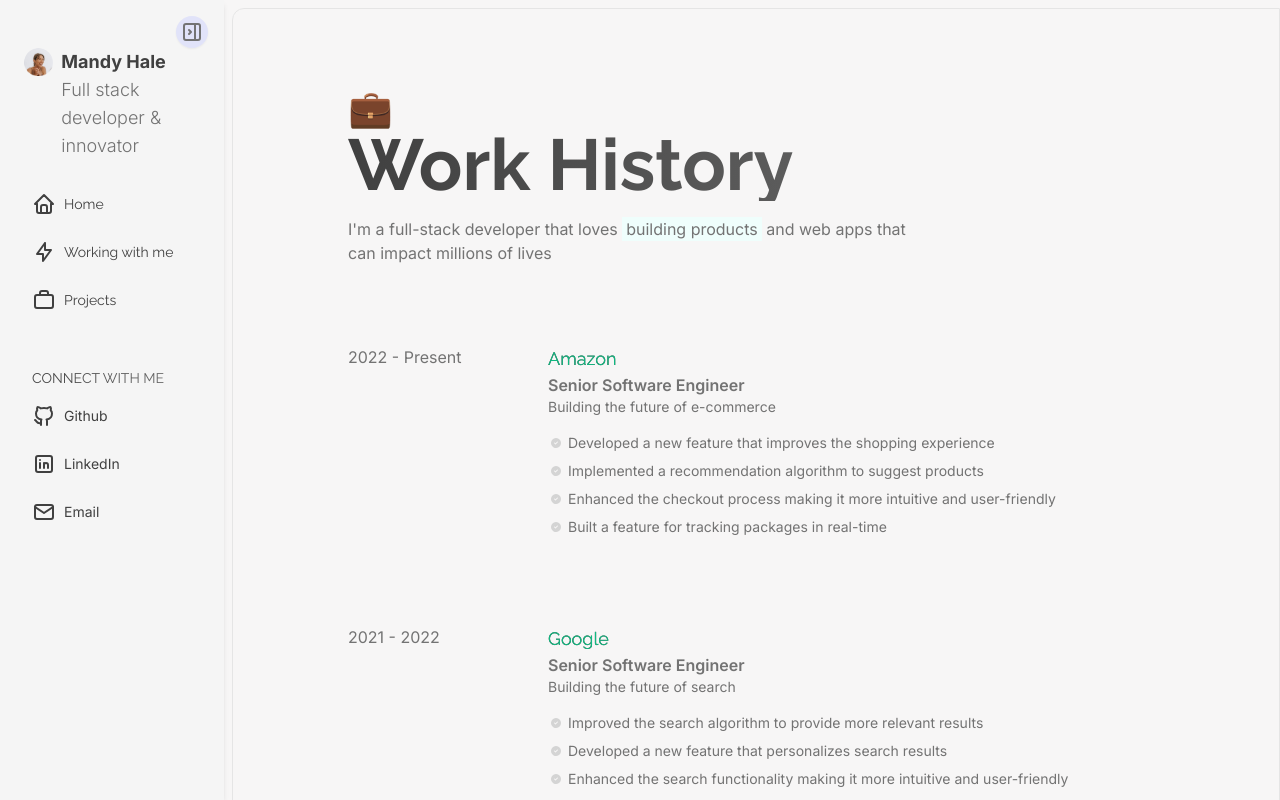
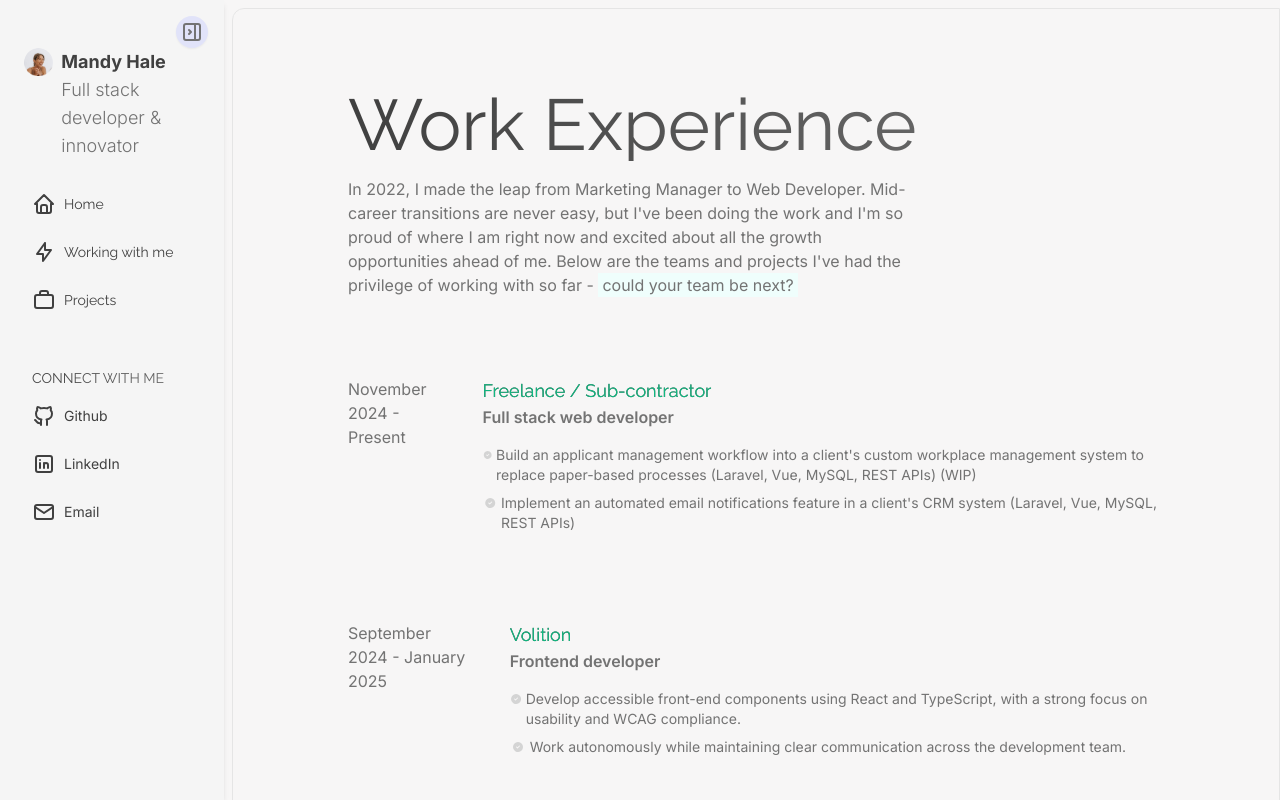
Before and after one commit to mandyh101/portfolio-2025, a Next.js app: page /resume in a window 1280 px wide. Built offline with nearby package versions, Linux system fonts and the light colour scheme.

Commit message:
content: add work experience content

```diff
--- a/src/app/resume/page.tsx
+++ b/src/app/resume/page.tsx
@@ -1,20 +1,29 @@
+import { Badge } from '@/components/Badge'
 import { Container } from '@/components/Container'
 import { Heading } from '@/components/Heading'
 import { Highlight } from '@/components/Highlight'
 import { Paragraph } from '@/components/Paragraph'
 import { WorkHistory } from '@/components/WorkHistory'
+import { IconBrandGithub } from '@tabler/icons-react'
 
 export default function Home() {
   return (
     <Container>
-      <span className="text-4xl">💼</span>
-      <Heading className="font-black">Work History</Heading>
+      <Heading className="h1">Work Experience</Heading>
       <Paragraph className="max-w-xl mt-4">
-        I&apos;m a full-stack developer that loves{' '}
-        <Highlight>building products</Highlight> and web apps that can impact
-        millions of lives
+        In 2022, I made the leap from Marketing Manager to Web Developer.
+        Mid-career transitions are never easy, but I&apos;ve been doing the work
+        and I&apos;m so proud of where I am right now and excited about all the
+        growth opportunities ahead of me. Below are the teams and projects
+        I&apos;ve had the privilege of working with so far -{' '}
+        <Highlight>could your team be next?</Highlight>
       </Paragraph>
       <WorkHistory />
+      <Paragraph className="max-w-xl my-4">
+        Connect with me on LinkedIn for more information about my work history
+        and experience.
+      </Paragraph>
+      <Badge href="/" text="LinkedIn" icon={<IconBrandGithub size={14} />} />
     </Container>
   )
 }
--- a/src/constants/timeline.tsx
+++ b/src/constants/timeline.tsx
@@ -1,62 +1,61 @@
 export const timeline = [
   {
-    company: "Amazon",
-    title: "Senior Software Engineer",
-    date: "2022 - Present",
-    description: "Building the future of e-commerce",
+    company: 'Freelance / Sub-contractor',
+    title: 'Full stack web developer',
+    date: 'November 2024 - Present',
+    // description:
+    //   'I am currently subcontracting to deliver web development services across diverse technologies, systems, and teams for multiple clients',
     responsibilities: [
-      "Developed a new feature that improves the shopping experience",
-      "Implemented a recommendation algorithm to suggest products",
-      "Enhanced the checkout process making it more intuitive and user-friendly",
-      "Built a feature for tracking packages in real-time",
+      "Build an applicant management workflow into a client's custom workplace management system to replace paper-based processes (Laravel, Vue, MySQL, REST APIs) (WIP)",
+      "Implement an automated email notifications feature in a client's CRM system (Laravel, Vue, MySQL, REST APIs)",
     ],
   },
   {
-    company: "Google",
-    title: "Senior Software Engineer",
-    date: "2021 - 2022",
-    description: "Building the future of search",
+    company: 'Volition',
+    title: 'Frontend developer',
+    date: 'September 2024 - January 2025',
     responsibilities: [
-      "Improved the search algorithm to provide more relevant results",
-      "Developed a new feature that personalizes search results",
-      "Enhanced the search functionality making it more intuitive and user-friendly",
-      "Implemented a feature for tracking search history",
+      'Develop accessible front-end components using React and TypeScript, with a strong focus on usability and WCAG compliance.',
+      'Work autonomously while maintaining clear communication across the development team.',
     ],
   },
   {
-    company: "Facebook",
-    title: "Senior Software Engineer",
-    date: "2020 - 2021",
-    description: "Building the future of social networking",
+    company: 'CoShop',
+    title: 'Volunteer frontend developer',
+    date: 'August 2024',
+    description: 'React, MedusaJS',
     responsibilities: [
-      "Developed a new feature that improves the user experience",
-      "Implemented a recommendation algorithm to suggest friends",
-      "Enhanced the news feed algorithm to show more relevant posts",
-      "Built a feature for tracking user activity",
+      'Implement improvements to the shopping cart and checkout workflow for the CoShop website',
     ],
   },
   {
-    company: "Apple",
-    title: "Senior Software Engineer",
-    date: "2019 - 2020",
-    description: "Building the future of technology",
+    company: '~ TRAVEL BREAK ~',
+    title: 'Travel and yoga teacher training',
+    date: 'June 2024 - July 2024',
     responsibilities: [
-      "Improved the iOS operating system to enhance user experience",
-      "Developed a new feature that personalizes user interface",
-      "Enhanced the app store algorithm to suggest more relevant apps",
-      "Implemented a feature for tracking app usage",
+      "I took this time to work on my yoga and meditation practice for my personal and emotional growth. Since completing my training, I've realised positive changes in how I approach professional challenges, manage stress and prioritise connection.",
     ],
   },
   {
-    company: "Microsoft",
-    title: "Senior Software Engineer",
-    date: "2018 - 2019",
-    description: "Building the future of software",
+    company: 'Devart',
+    title: 'Full Stack Developer and Innovation Lead',
+    date: 'August 2022 - May 2024',
+    description: 'Laravel, VueJS, MySQL, REST APIs, Ionic, SilverStripe',
     responsibilities: [
-      "Improved the Windows operating system to enhance user experience",
-      "Developed a new feature that personalizes user interface",
-      "Enhanced the office suite to improve productivity",
-      "Implemented a feature for tracking software usage",
+      'Developed and maintained high-performing custom web applications (Laravel, Vue, Ionic, MySQL, REST APIs), deepening my full stack technical skills and debugging skills.',
+      'Led an accessibility initiative, producing WCAG 2.1/2.2 recommendations, and implementing improvements such as keyboard-accessible navigatio.',
+      'Implemented agile processes resulting in improved project delivery times, task prioritisation, and team collaboration',
+      'Led client-facing processes, including requirements gathering, stand-ups, and release updates, earning recognition for effective communication across stakeholders.',
     ],
   },
-];
+  {
+    company: 'Dev Academy',
+    title: 'Student/Apprentice',
+    date: 'April 2022 - July 2022',
+    description: 'React, Redux, NodeJS, Express, SQL',
+    responsibilities: [
+      'Strengthened my resilience and growth mindset through a challenging 15-week full immersion coding boot camp, successfully achieving my goal of learning to code.',
+      'Built a modern full-stack web application (React, Redux) and managed sprints and user story development in a group project, demonstrating my ability to lead and support a team in achieving project goals',
+    ],
+  },
+]
```
